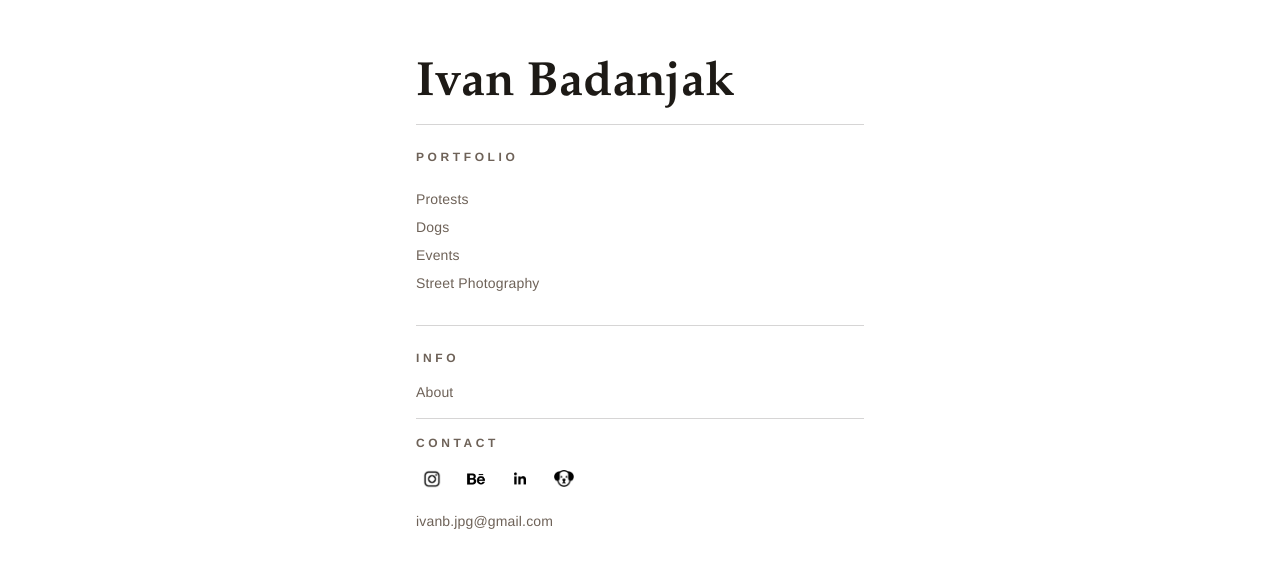
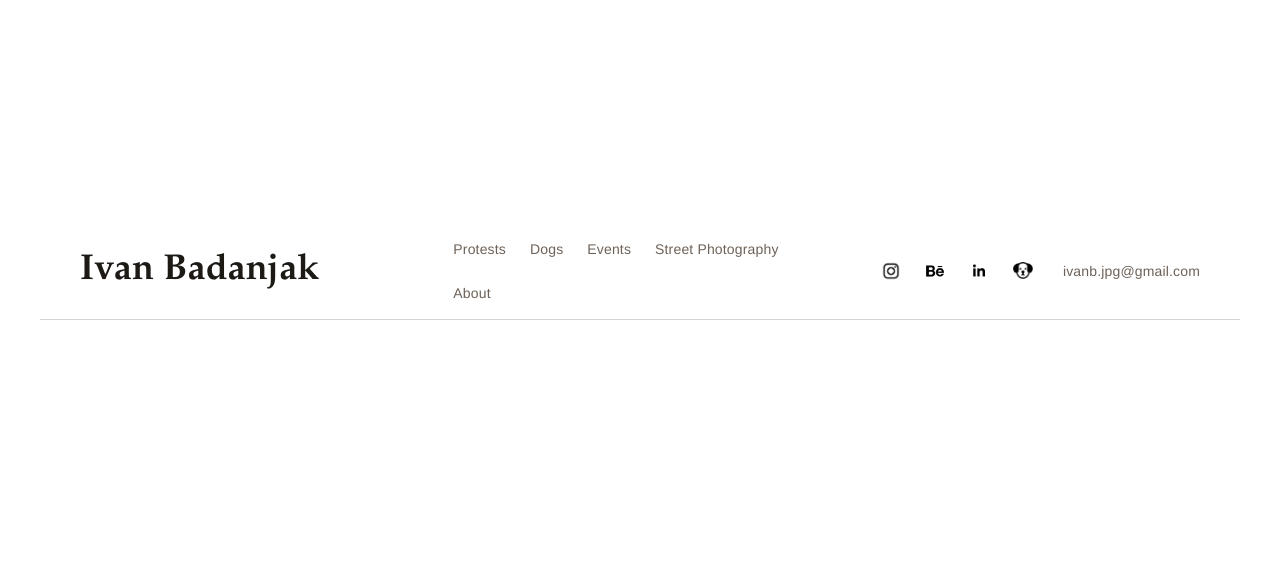
Before and after one commit to ibjak/Photography_Portfolio, a Next.js app: page / in a window 1280 px wide. Shown: the part 101-668 px from the top of the page. Built offline with nearby package versions, Linux system fonts and the light colour scheme.

Commit message:
Nav bar reformat

```diff
--- a/next.config.ts
+++ b/next.config.ts
@@ -2,7 +2,13 @@ import type { NextConfig } from "next";
 
 const nextConfig: NextConfig = {
   /* config options here */
+
   reactCompiler: true,
+
+  // Fix turbopack root warning
+  turbopack: {
+    root: process.cwd(),
+  },
 };
 
 export default nextConfig;
--- a/package.json
+++ b/package.json
@@ -9,7 +9,7 @@
     "lint": "eslint"
   },
   "dependencies": {
-    "next": "16.1.3",
+    "next": "^16.2.2",
     "react": "19.2.3",
     "react-dom": "19.2.3"
   },
--- a/src/app/globals.css
+++ b/src/app/globals.css
@@ -11,6 +11,7 @@
   --accent: #b66a3c;
   --line: rgba(29, 26, 22, 0.18);
   --glass: rgba(255, 255, 255, 0.6);
+  --accent-color: #b66a3c;
 }
 
 @theme inline {
--- a/src/app/page.tsx
+++ b/src/app/page.tsx
@@ -1,3 +1,4 @@
+
 "use client";
 
 import Link from "next/link";
@@ -308,7 +309,6 @@ const VIEW_STATE_STORAGE_KEY = "ivan-portfolio-view-state-v1";
 export default function Home() {
   const [activeGallery, setActiveGallery] = useState<GalleryKey | null>(null);
   const [isHomeView, setIsHomeView] = useState(true);
-  const [isMobileNavOpen, setIsMobileNavOpen] = useState(false);
   const [isAboutView, setIsAboutView] = useState(false);
   const [isGridView, setIsGridView] = useState(false);
   const [currentSlideIndex, setCurrentSlideIndex] = useState(0);
@@ -354,7 +354,6 @@ export default function Home() {
   const openGallery = (gallery: GalleryKey) => {
     setActiveGallery(gallery);
     setIsHomeView(false);
-    setIsMobileNavOpen(false);
     setIsAboutView(false);
     setIsGridView(true);
     setCurrentSlideIndex(0);
@@ -362,14 +361,12 @@ export default function Home() {
 
   const openAbout = () => {
     setIsHomeView(false);
-    setIsMobileNavOpen(false);
     setIsAboutView(true);
     setActiveGallery(null);
   };
 
   const openHome = () => {
     setIsHomeView(true);
-    setIsMobileNavOpen(false);
     setIsAboutView(false);
     setActiveGallery(null);
     setIsGridView(false);
@@ -490,87 +487,30 @@ export default function Home() {
         className={
         isHomeView
         ? "flex w-full flex-1 items-center justify-center px-6 pb-10 pt-6 md:px-10"
-            : "flex w-full flex-1 flex-col gap-10 px-6 pb-10 pt-6 md:flex-row md:px-10 lg:gap-16"
+        : "flex w-full flex-1 flex-col gap-6 px-6 pb-10 pt-6 md:px-10"
         }
       >
-        <aside
-          className={
-            isHomeView
-              ? "w-full max-w-md"
-              : "w-full md:w-1/6 md:flex-none md:self-start md:sticky md:top-6 md:h-fit"
-          }
+        <header
+          className="w-full border-b border-line pb-4 mb-6 px-6 md:px-10"
         >
           <div className={isHomeView ? "mt-0" : "mt-4 md:mt-0"}>
-            {!isHomeView ? (
-              <div className="mb-4 flex items-center justify-between md:hidden">
+            <div className="grid grid-cols-3 items-center w-full">
               <Link
                 href="/"
                 onClick={openHome}
-                  className="font-display text-3xl leading-none font-bold text-ink"
+                className="font-display text-3xl md:text-4xl font-bold text-ink"
                 >
                 Ivan Badanjak
               </Link>
-                <button
-                  type="button"
-                  onClick={() => setIsMobileNavOpen((current) => !current)}
-                  className="inline-flex h-10 w-10 items-center justify-center border border-line text-ink transition-colors hover:text-[#0B2A6F]"
-                  aria-label={isMobileNavOpen ? "Close menu" : "Open menu"}
-                >
-                  {isMobileNavOpen ? (
-                    <svg
-                      viewBox="0 0 24 24"
-                      aria-hidden="true"
-                      className="h-5 w-5"
-                      fill="none"
-                      stroke="currentColor"
-                      strokeWidth="2"
-                    >
-                      <path d="M6 6l12 12M18 6L6 18" />
-                    </svg>
-                  ) : (
-                    <svg
-                      viewBox="0 0 24 24"
-                      aria-hidden="true"
-                      className="h-5 w-5"
-                      fill="none"
-                      stroke="currentColor"
-                      strokeWidth="2"
-                    >
-                      <path d="M4 7h16M4 12h16M4 17h16" />
-                    </svg>
-                  )}
-                </button>
-              </div>
-            ) : null}
-            <div className={`mb-4 pt-2 ${!isHomeView ? "hidden md:block" : ""}`}>
-              <div className="flex items-center">
-                <Link
-                  href="/"
-                  onClick={openHome}
-                  className="font-display text-4xl leading-none font-bold text-ink md:text-5xl"
-                >
-                  Ivan Badanjak
-                </Link>
-              </div>
-            </div>
-            <div
-              className={
-                !isHomeView && !isMobileNavOpen ? "hidden md:block" : ""
-              }
-            >
-            <div className="border-t border-line pt-6">
-              <p className="text-xs font-semibold uppercase tracking-[0.3em] text-muted">
-                Portfolio
-              </p>
-            </div>
 
-            <nav className="mt-6 grid gap-2 text-sm">
+        <nav className="flex items-center gap-6 text-sm justify-self-center col-start-2">
+          <div className="flex flex-wrap items-center gap-6">
             <button
               type="button"
               onClick={() => openGallery("protests")}
               className={`border-0 bg-transparent p-0 text-left text-sm transition-colors hover:text-[#0B2A6F] ${
                 activeGallery === "protests"
-                    ? "text-accent"
+                  ? "text-[var(--accent-color)] underline underline-offset-4"
                   : "text-muted"
               }`}
             >
@@ -581,24 +521,30 @@ export default function Home() {
               onClick={() => openGallery("dogs")}
               className={`border-0 bg-transparent p-0 text-left text-sm transition-colors hover:text-[#0B2A6F] ${
                 activeGallery === "dogs"
-                    ? "text-accent"
+                  ? "text-[var(--accent-color)] underline underline-offset-4"
                   : "text-muted"
               }`}
             >
               Dogs
             </button>
-              <details className="group">
-                <summary className="summary-clean text-sm text-muted transition-colors hover:text-[#0B2A6F] group-open:text-accent">
+            {/* Events dropdown (hover-based) */}
+            <div className="relative group">
+              <button
+                className={`text-sm transition-colors hover:text-[#0B2A6F] ${
+                  activeGallery === "qatar-prix" ||
+                  activeGallery === "paris-fashion-week-2025"
+                    ? "text-[var(--accent-color)] underline underline-offset-4"
+                    : "text-muted"
+                }`}
+              >
                 Events
-                </summary>
-                <div className="mt-2 grid gap-2 pl-4">
+              </button>
+              <div className="absolute left-0 top-full pt-2 hidden group-hover:grid gap-2 p-3 bg-white border border-line shadow-md min-w-[220px] z-50">
                 <button
                   type="button"
                   onClick={() => openGallery("qatar-prix")}
                   className={`border-0 bg-transparent p-0 text-left text-sm transition-colors hover:text-[#0B2A6F] ${
-                      activeGallery === "qatar-prix"
-                        ? "text-accent"
-                        : "text-muted"
+                    activeGallery === "qatar-prix" ? "text-accent" : "text-muted"
                   }`}
                 >
                   Qatar Prix De L&apos;Arc De Triomphe 2025
@@ -615,12 +561,19 @@ export default function Home() {
                   Paris Fashion Week 2025
                 </button>
               </div>
-              </details>
-              <details className="group">
-                <summary className="summary-clean text-sm text-muted transition-colors hover:text-[#0B2A6F] group-open:text-accent">
+            </div>
+            {/* Street Photography dropdown (hover-based) */}
+            <div className="relative group">
+              <button
+                className={`text-sm transition-colors hover:text-[#0B2A6F] ${
+                  activeGallery === "ssd-neon"
+                    ? "text-[var(--accent-color)] underline underline-offset-4"
+                    : "text-muted"
+                }`}
+              >
                 Street Photography
-                </summary>
-                <div className="mt-2 grid gap-2 pl-4">
+              </button>
+              <div className="absolute left-0 top-full pt-2 hidden group-hover:grid gap-2 p-3 bg-white border border-line shadow-md min-w-[260px] z-50">
                 <button
                   type="button"
                   onClick={() => openGallery("ssd-neon")}
@@ -633,31 +586,23 @@ export default function Home() {
                   SSD Neon
                 </button>
               </div>
-              </details>
-            </nav>
-
-            <div className="mt-8 border-t border-line pt-6">
-              <p className="text-xs font-semibold uppercase tracking-[0.3em] text-muted">
-                Info
-              </p>
-              <div className="mt-4 grid gap-2 text-sm">
+            </div>
             <button
               type="button"
               onClick={openAbout}
-                  className={`border-0 bg-transparent p-0 text-left text-sm transition-colors hover:text-[#0B2A6F] ${
+              className={`border-0 bg-transparent p-0 text-sm transition-colors hover:text-[#0B2A6F] ${
                 isAboutView
-                      ? "text-accent"
+                  ? "text-[var(--accent-color)] underline underline-offset-4"
                   : "text-muted"
               }`}
             >
               About
             </button>
           </div>
-              <div className="mt-4 border-t border-line" />
-              <p className="mt-4 text-xs font-semibold uppercase tracking-[0.3em] text-muted">
-                Contact
-              </p>
-              <div className="mt-3 flex items-center gap-3">
+
+        </nav>
+        <div className="flex items-center gap-6 justify-self-end col-start-3">
+            <div className="flex items-center gap-3">
               {presences.map((presence) => (
                 <a
                   key={presence.name}
@@ -676,14 +621,14 @@ export default function Home() {
                 </a>
               ))}
             </div>
-              <div className="mt-4 grid gap-2 text-sm">
-                <span className="text-sm text-muted">ivanb.jpg@gmail.com</span>
-              </div>
+            <span className="text-sm text-muted whitespace-nowrap">
+              ivanb.jpg@gmail.com
+            </span>
           </div>
     </div>
 
   </div>
-        </aside>
+  </header>
 
         {!isHomeView ? <main className="flex-1">
           {isAboutView ? (
```
Also changed, not shown: 1 other file (tests, documents, lock files or other folders). Lines whose indentation alone changed are shown as unchanged.
